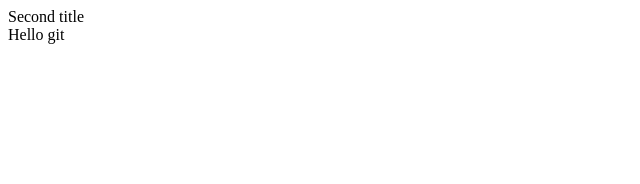
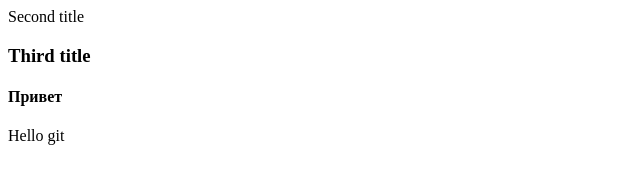
Before and after one commit to EOKvashnin/git_start, a plain HTML site: page index.html in a window 1280 px wide. Shown: the whole page, without its empty margins (0-640 px from the left). Drawn offline with Linux system fonts and the light colour scheme.

Commit message:
Four commit

```diff
--- a/index.html
+++ b/index.html
@@ -5,6 +5,8 @@
 		<meta name="viewport" content="width=device-width, initial-scale=1.0" />
 		<title>Git command learning</title>
 		<div class="second_title">Second title</div>
+		<h3>Third title</h3>
+		<h4>Привет</h4>
 	</head>
 	<body>
 		Hello git
```
